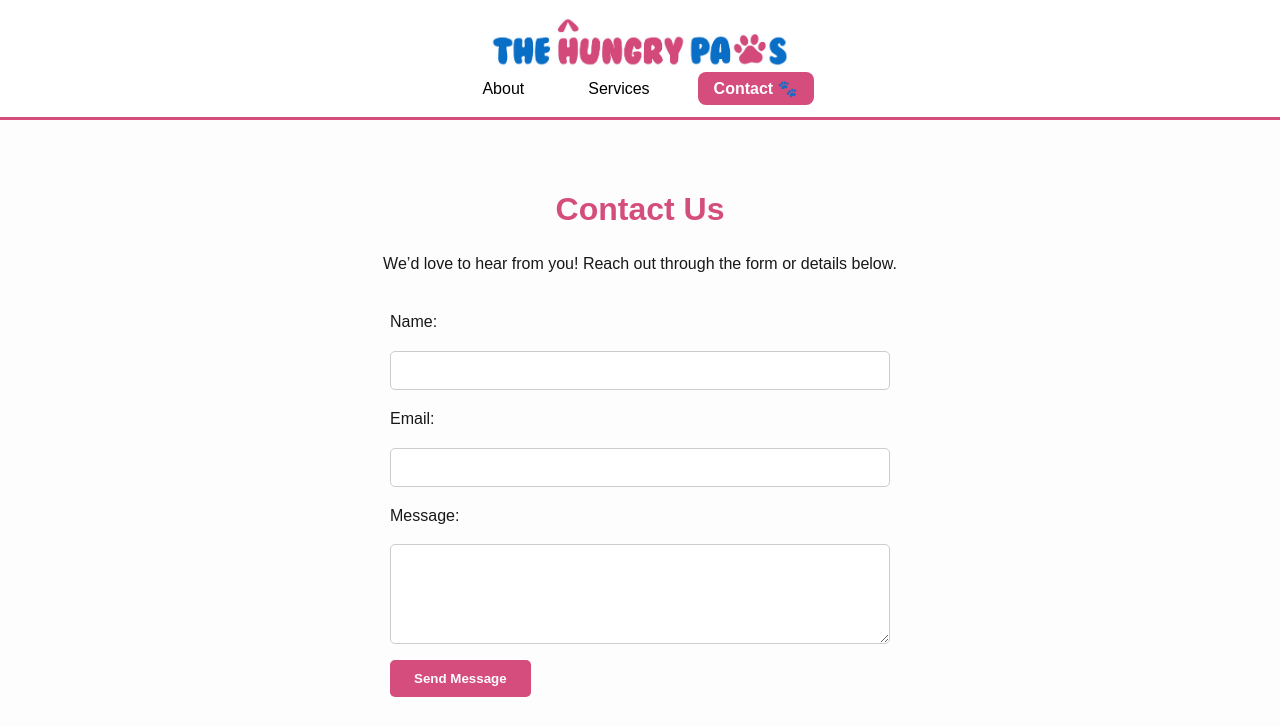
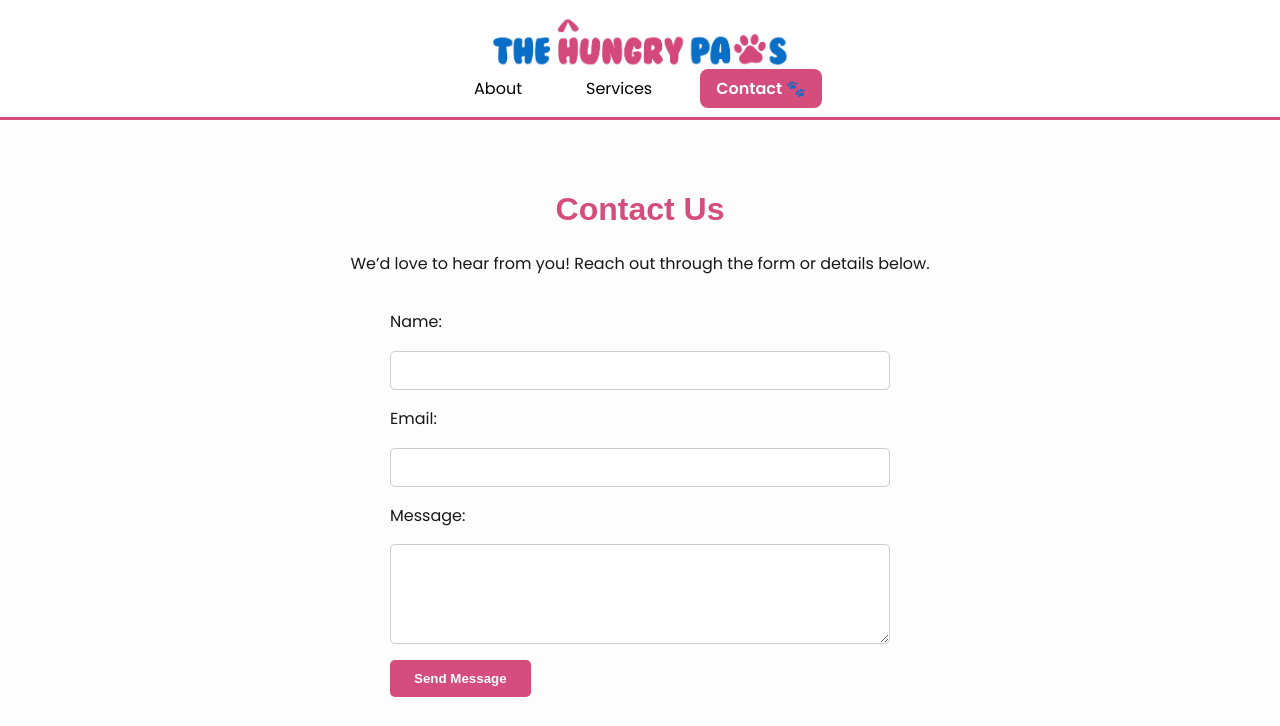
Before and after one commit to jerico-de/hungry-paws-website, a plain HTML site: page contact.html in a window 1280 px wide. Shown: the top 726 px of the page. Drawn offline with Linux system fonts and the light colour scheme.

```diff
--- a/contact.html
+++ b/contact.html
@@ -5,6 +5,8 @@
   <meta name="viewport" content="width=device-width, initial-scale=1.0">
   <title>Hungry Paws | Contact</title>
   <link rel="stylesheet" href="style.css">
+  <!-- Google Fonts -->
+  <link href="https://fonts.googleapis.com/css2?family=Fredoka+One&family=Poppins:wght@300;400;500;600&display=swap" rel="stylesheet">
 </head>
 <body>
   <!-- Header / Navigation -->
```
